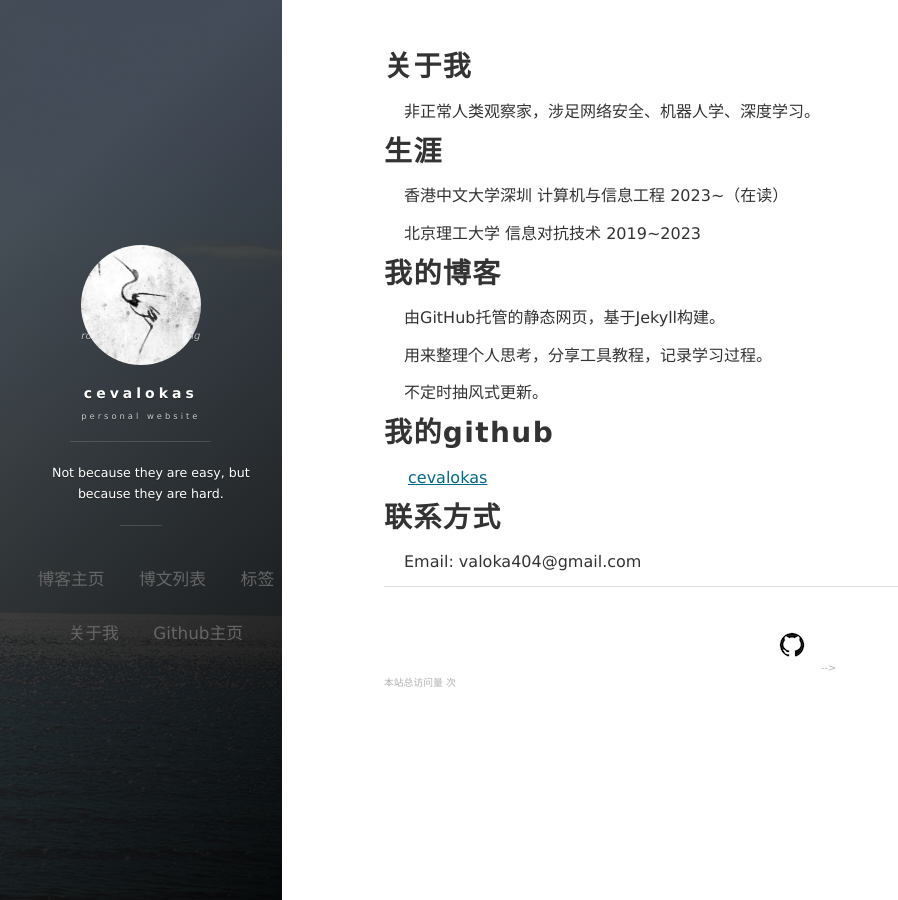
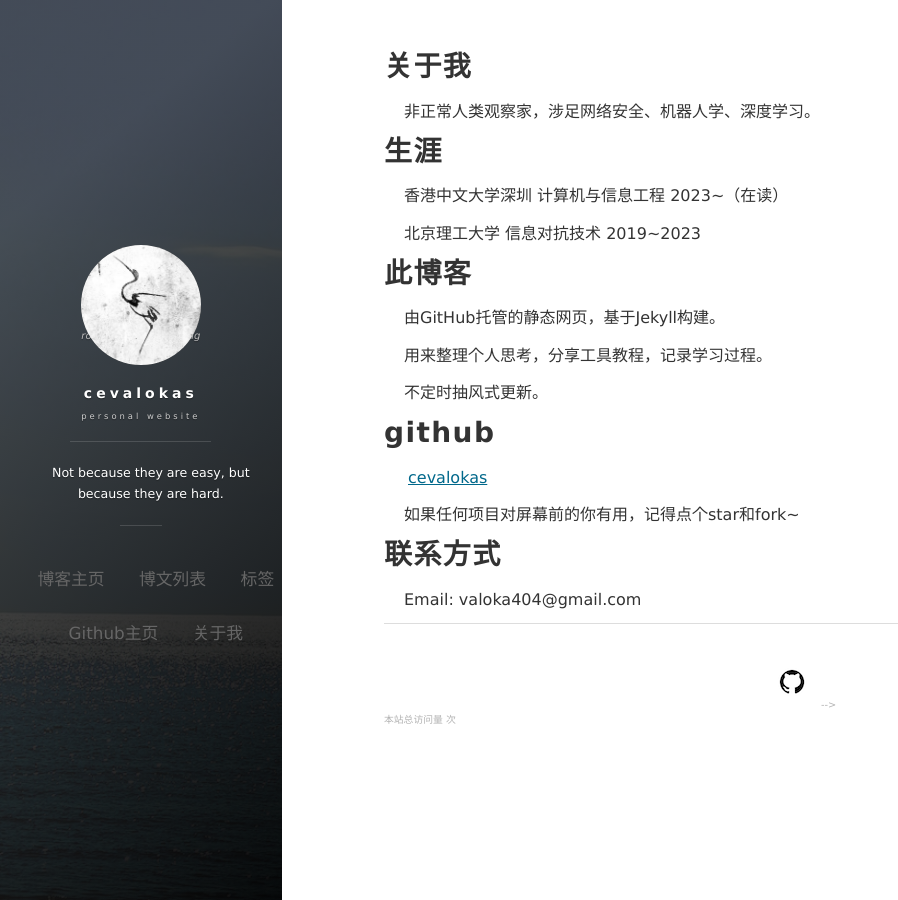
Before and after one commit to cevalokas/cevalokas.github.io, a Jekyll site: the page built from about.md, in a window 1280 px wide. Shown: the whole page, without its empty margins (0-898 px from the left). Built offline with Jekyll 4.4.1, drawn with Linux system fonts in a browser that asks for light colours; nearby versions of some CDN libraries; comment, search, counter and statistics services are not loaded.

Commit message:
modified:   _config.yml 	modified:   about.md

```diff
--- a/_config.yml
+++ b/_config.yml
@@ -40,9 +40,8 @@ blog_button:
 nav:
     - {title: 博文列表, description: archive, url: '/archive'}
     - {title: 标签, description: tags, url: '/tags'}
-    # - {title: 技术支持, description: support, url: '/support'}
+    - {title: Github主页, description: None, url: "https://github.com/cevalokas"}
     - {title: 关于我, description: about, url: '/about'}
-    - {title: Github主页, description: None, url: "https://github.com/cevalokas"}
 
 # Pagination
 gems: [jekyll-paginate,jekyll-sitemap]
--- a/about.md
+++ b/about.md
@@ -5,12 +5,14 @@ title: 关于我
 
 非正常人类观察家，涉足网络安全、机器人学、深度学习。
 
+
 # 生涯
 香港中文大学深圳 计算机与信息工程 2023~（在读）
 
 北京理工大学 信息对抗技术 2019~2023
 
-# 我的博客
+
+# 此博客
 
 由GitHub托管的静态网页，基于Jekyll构建。
 
@@ -18,9 +20,13 @@ title: 关于我
 
 不定时抽风式更新。
 
-# 我的github
+
+# github
 
 [cevalokas](https://github.com/cevalokas)
+
+如果任何项目对屏幕前的你有用，记得点个star和fork~
+
 
 # 联系方式
 
```
